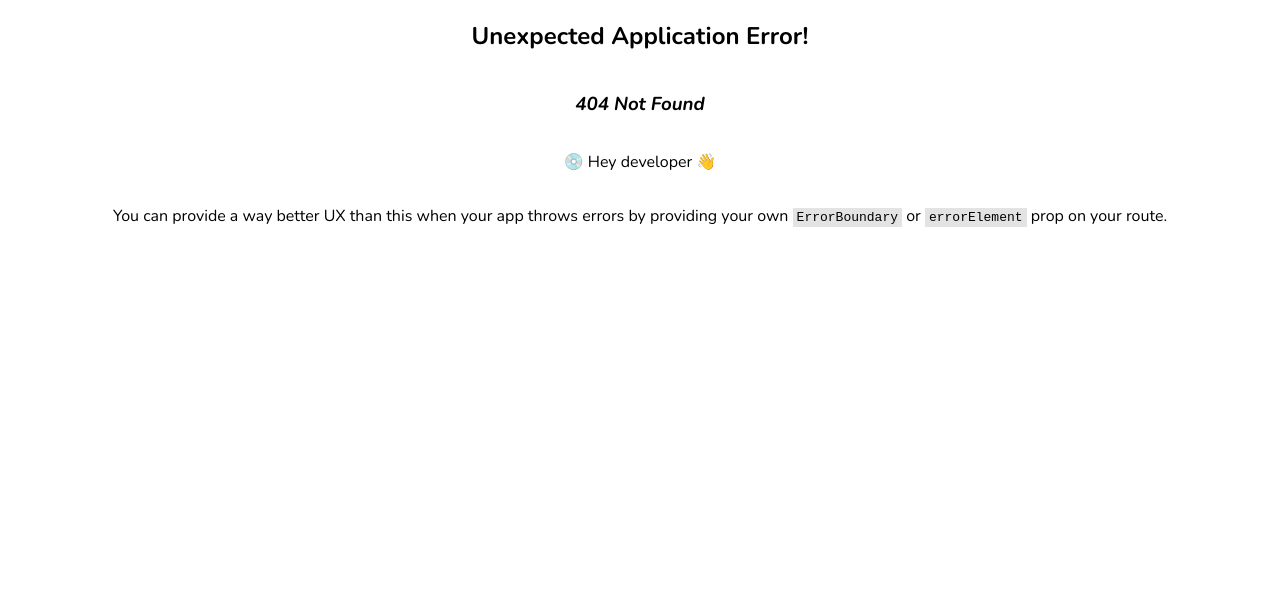
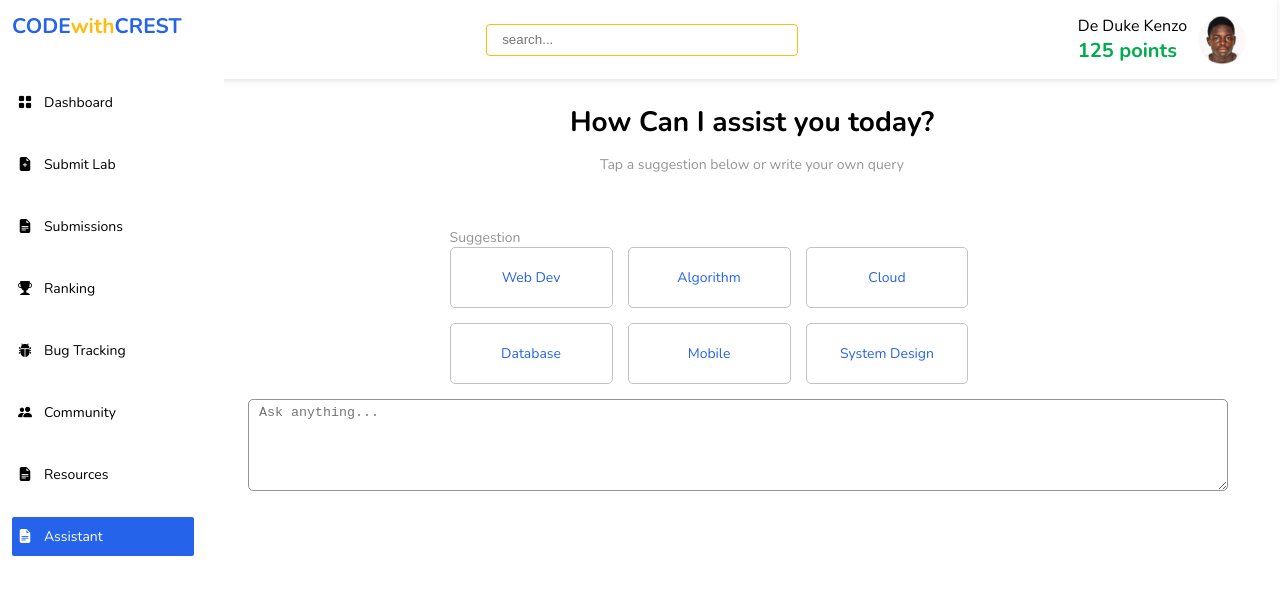
Before and after one commit to CarlTeclancing/codewithcrest, a React (Vite) app: page /assistant in a window 1280 px wide. Before the commit this address had no page. Shown: the top 594 px of the page. Built offline with nearby package versions, Linux system fonts and the light colour scheme.

Commit message:
Updates on assistant page!

```diff
--- a/src/components/layout/Sidebar.jsx
+++ b/src/components/layout/Sidebar.jsx
@@ -11,7 +11,6 @@ function Sidebar() {
                   <span className='nav-element'>Dashboard</span>
 
                </Link>
-
                <Link className={`section ${location.pathname === "/submitlab" ? "active" : ""}`} to="/submitlab">
                   <i class="bi bi-file-earmark-plus-fill"></i>
                   <span className='nav-element'>Submit Lab</span>
@@ -28,7 +27,6 @@ function Sidebar() {
                   <i class="bi bi-bug-fill"></i>
                   <span className='nav-element'>Bug Tracking</span>
                </Link>
-
                <Link className={`section ${location.pathname === "/community" ? "active" : ""}`} to="/community">
                   <i class="bi bi-people-fill"></i>
                   <span className='nav-element'>Community</span>
@@ -37,6 +35,10 @@ function Sidebar() {
                   <i class="bi bi-file-earmark-text-fill"></i>
                   <span className='nav-element'>Resources</span>
                </Link>
+               <Link className={`section ${location.pathname === "/assistant" ? "active" : ""}`} to="/assistant">
+                  <i class="bi bi-file-earmark-text-fill"></i>
+                  <span className='nav-element'>Assistant</span>
+               </Link>
          </div>
 
       </div>
--- a/src/components/layout/layout.css
+++ b/src/components/layout/layout.css
@@ -29,13 +29,13 @@
   padding: 24px;
 }
 .sidebar-admin{
+  top: 0;
+  width: 200px;
   display: flex;
+  padding: 12px;
+  position: fixed;
   flex-direction: column;
   background-color: #ffffff;
-  width: 200px;
-  position: fixed;
-  top: 0;
-  padding: 12px;
   scroll-behavior: smooth;
 }
 .sidebar-admin a{
@@ -76,7 +76,7 @@
   color: #2563EB;
 }
 .section{
-  margin: 10px 0;
+  margin: 3px 0;
   width: 85%;
   padding: 5% 3%;
   border-radius: 2px;
--- a/src/main.jsx
+++ b/src/main.jsx
@@ -14,6 +14,7 @@ import SubmitLab from './pages/submitLab/SubmitLab.jsx'
 import Community from './pages/community/Community.jsx'
 import BugTracking from './pages/bugTracking/BugTracking.jsx'
 import Resources from './pages/resources/Resources.jsx'
+import Assistant from './pages/assistant/Assistant.jsx'
 // fb28bc8a3f383cd71915a7bfc9ed5beb6f71bd4
 
 const router = createBrowserRouter([
@@ -28,7 +29,8 @@ const router = createBrowserRouter([
   {path:'/community', element:<Community />},
   {path:'/ranking', element:<Ranking />},
   {path:'/bugtracking', element:<BugTracking />},
-  {path:'/resources', element:<Resources />}
+  {path:'/resources', element:<Resources />},
+  {path:'/assistant', element:<Assistant />}
 // fb28bc8a3f383cd71915a7bfc9ed5beb6f71bd4
 ]);
 
--- /dev/null
+++ b/src/pages/assistant/Assistant.jsx
@@ -0,0 +1,42 @@
+import React from 'react'
+import Layout from '../../components/layout/Layout'
+function Assistant() {
+  return (
+    <Layout>
+        <div className="assistant">
+            <h1>How Can I assist you today?</h1>
+            <p className='p'>Tap a suggestion below or write your own query</p>
+            <div className="assist">
+                <span className='p'>Suggestion</span>
+                <div className="box-suggest">
+                    <div className="suggest">
+                        <span>Web Dev</span>
+                    </div>
+                    <div className="suggest">
+                        <span>Algorithm</span>
+                    </div>
+                    <div className="suggest">
+                        <span>Cloud</span>
+                    </div>
+                    <div className="suggest">
+                        <span>Database</span>
+                    </div>
+                    <div className="suggest">
+                        <span>Mobile</span>
+                    </div>
+                    <div className="suggest">
+                        <span>System Design</span>
+                    </div>
+                </div>
+            </div>
+
+            <form action="">
+                <textarea name="" id="" placeholder='Ask anything...'></textarea>
+            </form>
+        </div>
+
+    </Layout>
+  )
+}
+
+export default Assistant
--- a/src/pages/resources/resource.css
+++ b/src/pages/resources/resource.css
@@ -110,3 +110,38 @@ button{
     font-size: 12px;
     line-height: 17px;
 }
+.p{
+    color: #959595;
+}
+.assistant{
+    display: flex;
+    flex-direction: column;
+}
+.assistant h1, .assistant p{
+    text-align: center;
+}
+.assistant h1{
+    margin: 0%;
+}
+.assist{
+    width: 60%;
+    display: flex;
+    margin-top: 40px;
+    place-self: center;
+    flex-direction: column;
+}
+.box-suggest{
+    width: 100%;
+    display: flex;
+    flex-wrap: wrap;
+    align-items: center;
+}
+.suggest{
+    width: 20%;
+    padding: 20px;
+    color: #2563EB;
+    text-align: center;
+    border-radius: 5px;
+    margin: 0 15px 15px 0px;
+    border: 1px solid #c3c3c3;
+}
```
